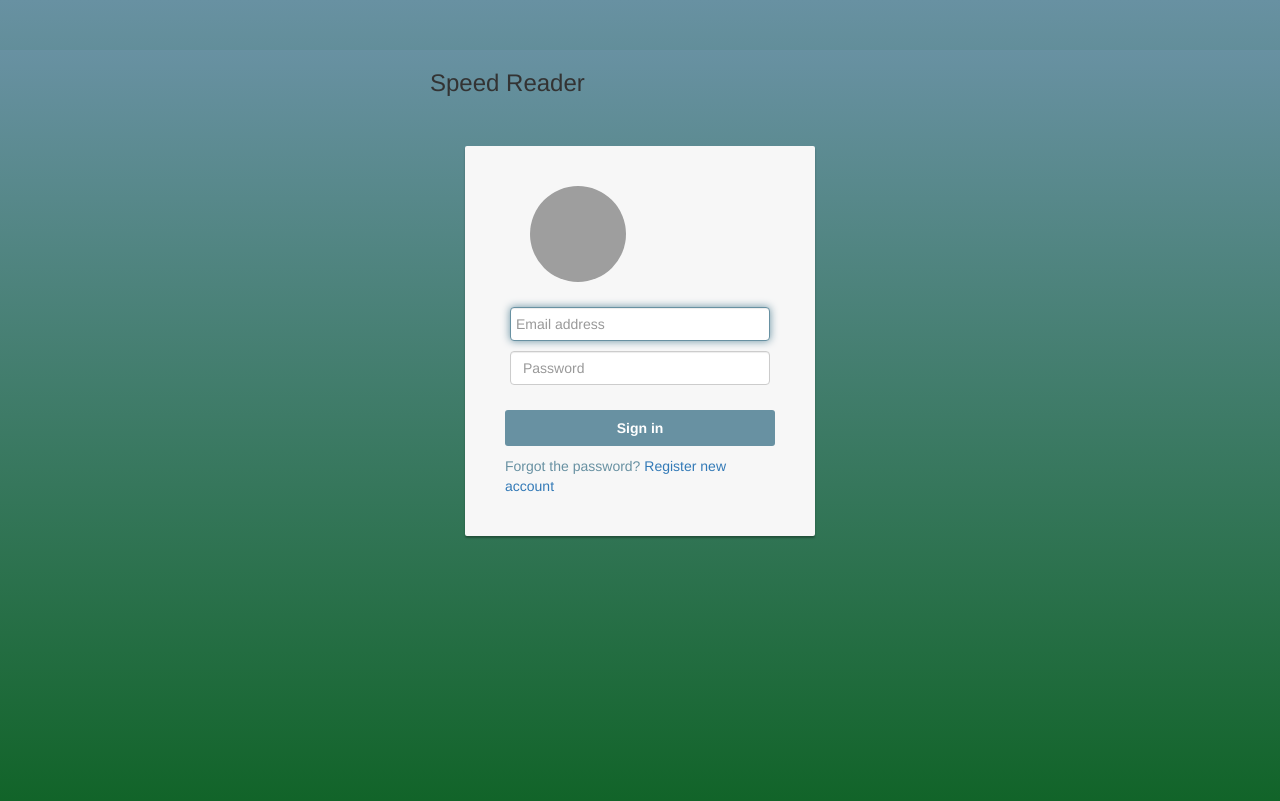
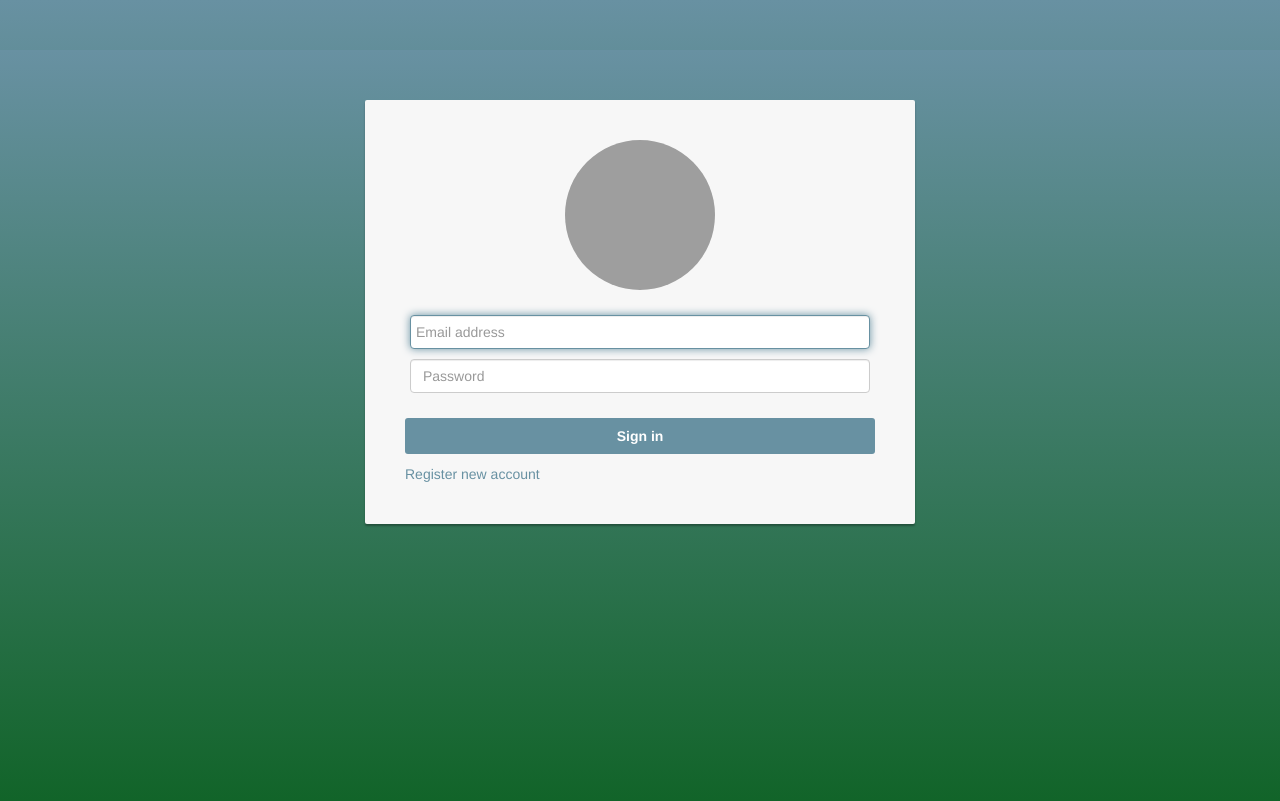
Before and after one commit to ericbehughes/speedreader, a PHP site: page / in a window 1280 px wide. Shown: the top 801 px of the page. Run offline with PHP 8.4, Linux system fonts and the light colour scheme; some libraries are stand-ins or nearby versions; grey boxes are pictures that could not be loaded.

Commit message:
styled the speed reader

```diff
--- a/views/form_styling.css
+++ b/views/form_styling.css
@@ -10,12 +10,9 @@ body, html {
     background-image: linear-gradient(rgb(104, 145, 162), rgb(12, 97, 33));
 }
 
-.container{
-    width:400px;
-}
 
 .card-container.card {
-    max-width: 350px;
+    width: 550px;
     padding: 40px 40px;
 }
 
@@ -47,8 +44,8 @@ body, html {
 }
 
 .profile-img-card {
-    width: 96px;
-    height: 96px;
+    width: 150px;
+    height: 150px;
     margin: 0 auto 10px;
     display: block;
     -moz-border-radius: 50%;
--- a/views/not_logged_in.php
+++ b/views/not_logged_in.php
@@ -24,15 +24,15 @@ if (isset($login)) {
     <meta http-equiv="X-UA-Compatible" content="ie=edge">
     <!-- Latest compiled and minified CSS -->
     <link rel="stylesheet" href="https://maxcdn.bootstrapcdn.com/bootstrap/3.3.7/css/bootstrap.min.css" integrity="sha384-BVYiiSIFeK1dGmJRAkycuHAHRg32OmUcww7on3RYdg4Va+PmSTsz/K68vbdEjh4u" crossorigin="anonymous">
-    <link rel="stylesheet" href="form_styling.css">
+    <link rel="stylesheet" href="views/form_styling.css">
     <title>Speed Reader</title>
 </head>
 <body>
-<div class="container" style="width: 450px; margin-top: 50px">
-    <h3>Speed Reader</h3>
+<div class="container" style="margin-top: 50px">
+
     <div class="card card-container">
 
-        <img id="profile-img" style="margin-left: 25px"class="profile-img-card" src="https://images6.moneysavingexpert.com/images/img-broadband_speed_test.png" />
+        <img id="profile-img" class="profile-img-card" src="https://images6.moneysavingexpert.com/images/img-broadband_speed_test.png" />
         <form method="post"   action="index.php" name="loginform" class="form-signin">
             <span id="reauth-email" class="reauth-email"></span>
             <div style="padding: 5px">
@@ -48,10 +48,7 @@ if (isset($login)) {
             <button class="btn btn-primary btn-block btn-signin" type="submit" name="login">Sign in</button>
 
         </form><!-- /form -->
-        <a href="#" class="forgot-password">
-            Forgot the password?
-        </a>
-        <a href="register.php">Register new account</a>
+        <a class="forgot-password"href="register.php">Register new account</a>
     </div><!-- /card-container -->
 </div><!-- /container -->
 </body>
```
Also changed, not shown: views/register_form.php (+5 -5 lines), views/speedreader.html (+16 -1 lines).
